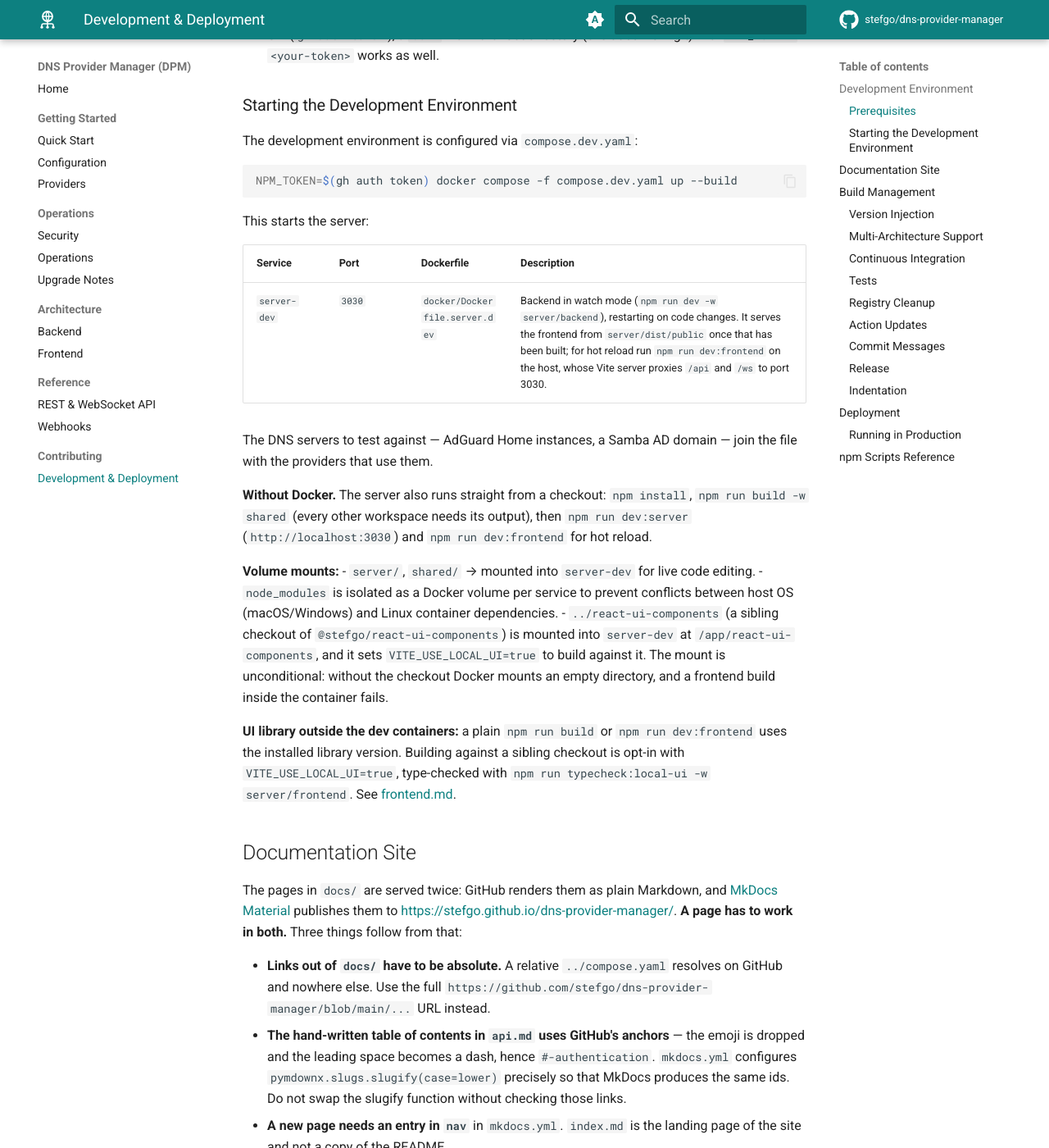
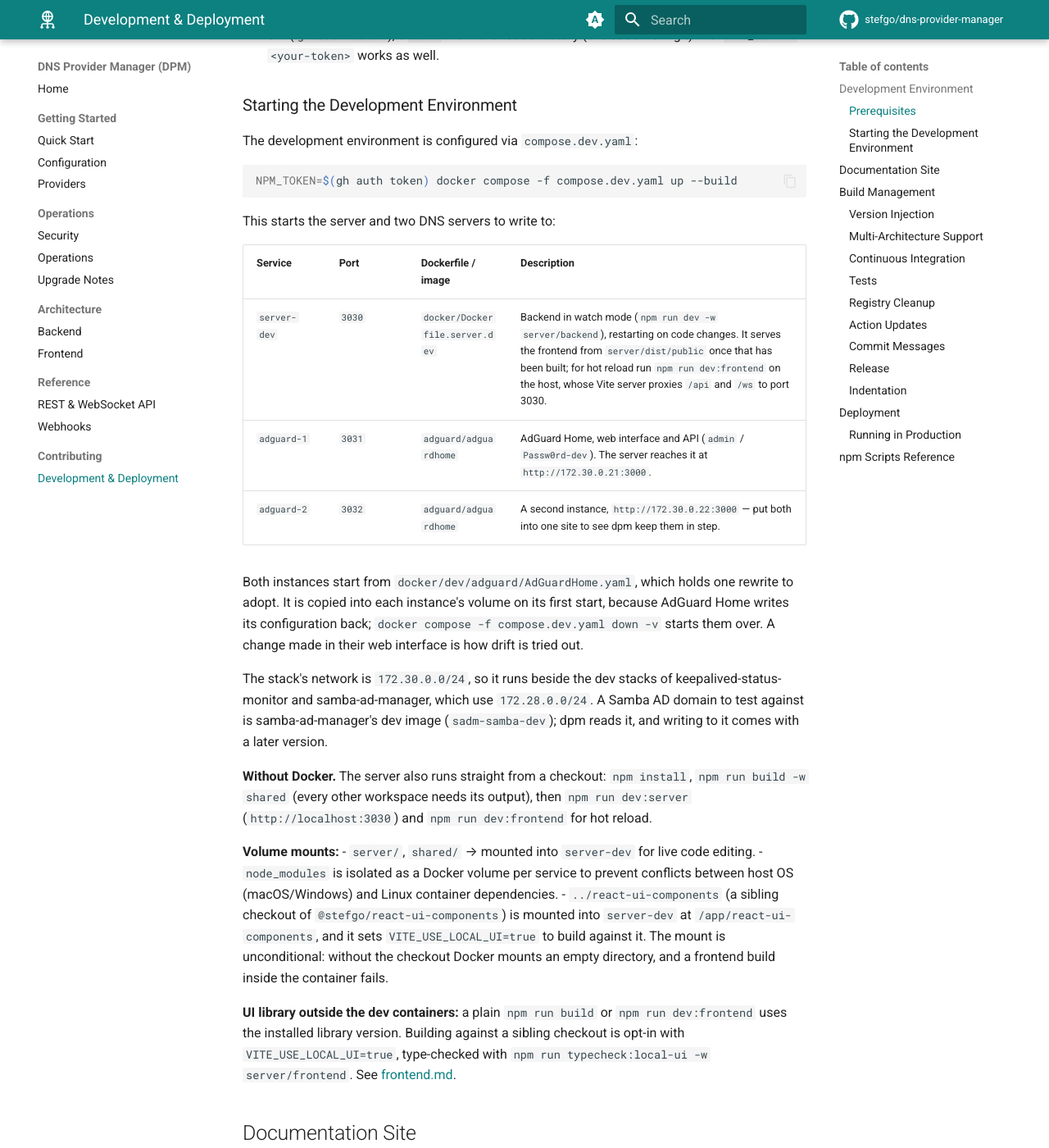
Before and after one commit to stefgo/dns-provider-manager, an MkDocs documentation site: the page built from docs/development.md, in a window 1280 px wide and 1400 px high, scrolled down 506 px. Shown: the whole window at 82% size. Built offline with MkDocs 1.6.1 and Material for MkDocs 9.7.7, drawn with Linux system fonts in a browser that asks for light colours; comment, search, counter and statistics services are not loaded.

Commit message:
build: Run two AdGuard Home instances in the dev stack
The dev stack gets two AdGuard Home instances to write to, started from one configuration with
a rewrite to adopt, which is copied into each instance's volume on its first start because
AdGuard Home writes its configuration back. Their web interfaces are on ports 3031 and 3032.

The stack's network moves to 172.30.0.0/24: keepalived-status-monitor and samba-ad-manager use
172.28.0.0/24 as well, and two stacks on one subnet cannot run side by side.

Co-Authored-By: Claude Opus 5.5 <noreply@anthropic.com>

````diff
--- a/docs/development.md
+++ b/docs/development.md
@@ -21,14 +21,23 @@ The development environment is configured via `compose.dev.yaml`:
 NPM_TOKEN=$(gh auth token) docker compose -f compose.dev.yaml up --build
 ```
 
-This starts the server:
+This starts the server and two DNS servers to write to:
 
-| Service        | Port   | Dockerfile                        | Description                                                                                     |
+| Service        | Port   | Dockerfile / image                | Description                                                                                     |
 | :------------- | :----- | :-------------------------------- | :---------------------------------------------------------------------------------------------- |
 | `server-dev`   | `3030` | `docker/Dockerfile.server.dev`    | Backend in watch mode (`npm run dev -w server/backend`), restarting on code changes. It serves the frontend from `server/dist/public` once that has been built; for hot reload run `npm run dev:frontend` on the host, whose Vite server proxies `/api` and `/ws` to port 3030. |
+| `adguard-1`    | `3031` | `adguard/adguardhome`             | AdGuard Home, web interface and API (`admin` / `Passw0rd-dev`). The server reaches it at `http://172.30.0.21:3000`. |
+| `adguard-2`    | `3032` | `adguard/adguardhome`             | A second instance, `http://172.30.0.22:3000` — put both into one site to see dpm keep them in step. |
 
-The DNS servers to test against — AdGuard Home instances, a Samba AD domain — join the file
-with the providers that use them.
+Both instances start from `docker/dev/adguard/AdGuardHome.yaml`, which holds one rewrite to
+adopt. It is copied into each instance's volume on its first start, because AdGuard Home
+writes its configuration back; `docker compose -f compose.dev.yaml down -v` starts them over.
+A change made in their web interface is how drift is tried out.
+
+The stack's network is `172.30.0.0/24`, so it runs beside the dev stacks of
+keepalived-status-monitor and samba-ad-manager, which use `172.28.0.0/24`. A Samba AD domain
+to test against is samba-ad-manager's dev image (`sadm-samba-dev`); dpm reads it, and writing
+to it comes with a later version.
 
 **Without Docker.** The server also runs straight from a checkout: `npm install`,
 `npm run build -w shared` (every other workspace needs its output), then `npm run dev:server`
````
Also changed, not shown: CLAUDE.md (+1 -1 lines), compose.dev.yaml (+44 -4 lines), 1 other file.
